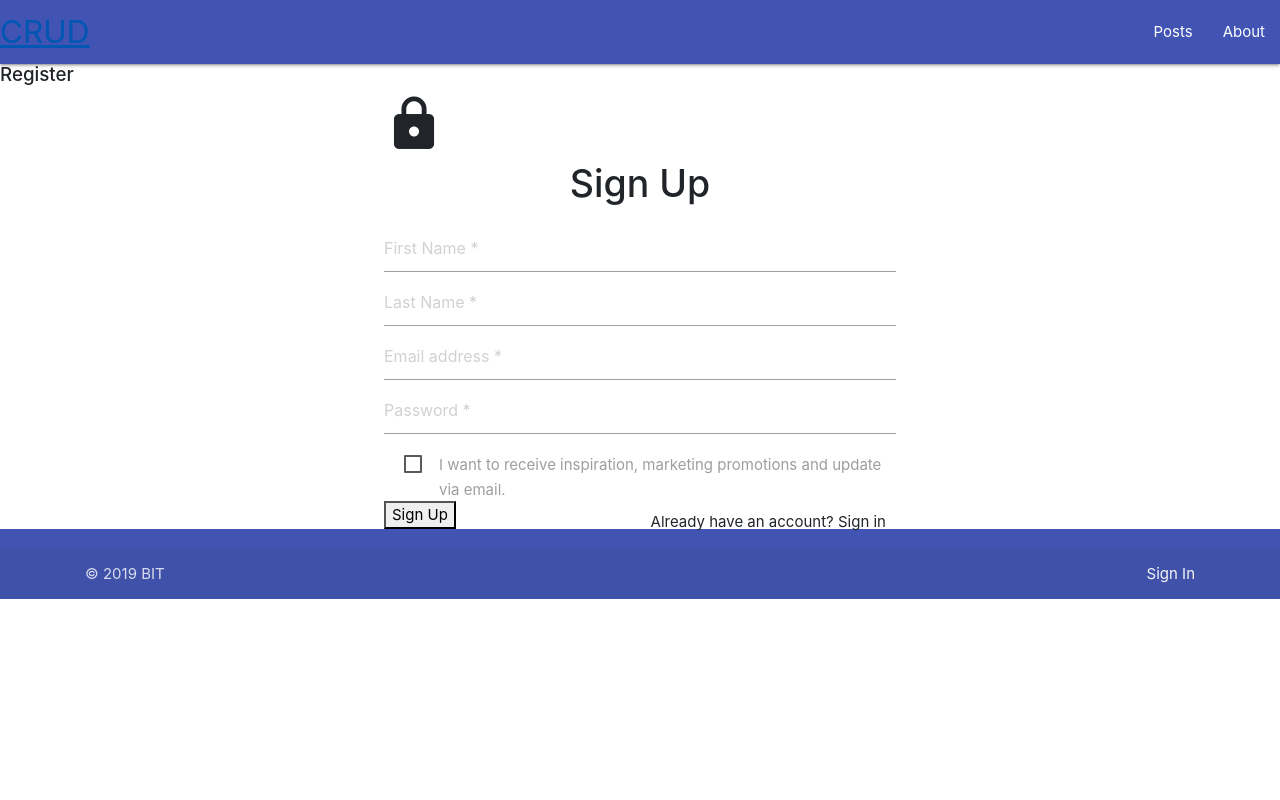
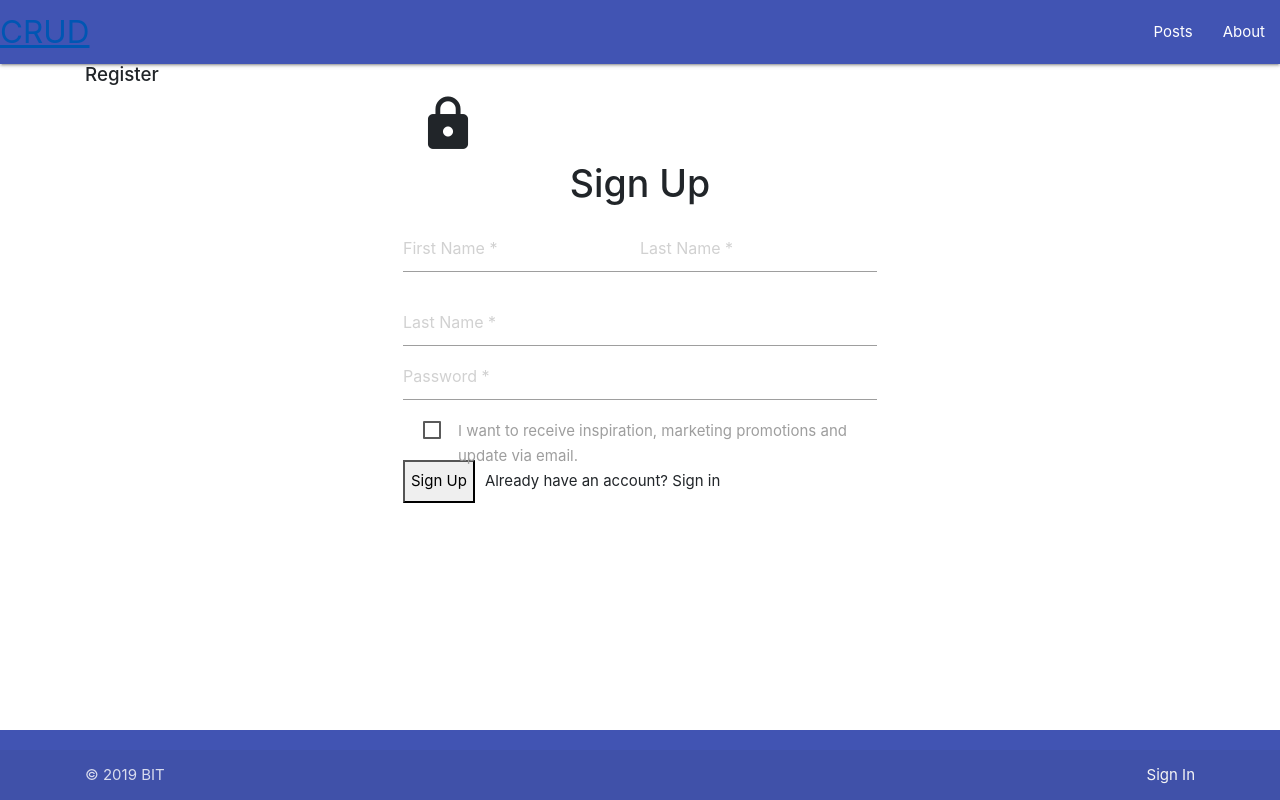
Before and after one commit to SimeunovicStef/FinalProject, a React (Create React App) app in the folder bit-crud/: page /#/sign-up in a window 1280 px wide. Built offline with nearby package versions, Linux system fonts and the light colour scheme.

Commit message:
Signup | wip

```diff
--- a/bit-crud/src/app/App.js
+++ b/bit-crud/src/app/App.js
@@ -1,11 +1,10 @@
 import React from 'react';
+
+import Main from '../components/main/Main'
 import Header from '../components/header/Header'
-import Main from '../components/main/Main'
 import Footer from '../components/footer/Footer'
+
 import 'bootstrap/dist/css/bootstrap.min.css';
-import RegisterForm from '../page/RegisterForm';
-import LoginForm from '../page/LoginForm';
-import { Link, Switch, Route } from 'react-router-dom'
 
 
 function App() {
@@ -13,7 +12,7 @@ function App() {
     <>
       <Header />
 
-      <RegisterForm />
+      <Main />
 
       <Footer />
     </>
--- /dev/null
+++ b/bit-crud/src/components/Row/Row.js
@@ -0,0 +1,5 @@
+import React from 'react';
+
+export const Row = ({ children, className }) => (
+    <div className={`row ${className}`}>{children}</div>
+)
--- a/bit-crud/src/components/input/Input.css
+++ b/bit-crud/src/components/input/Input.css
@@ -0,0 +1 @@
+ .Input {}
--- a/bit-crud/src/components/input/Input.js
+++ b/bit-crud/src/components/input/Input.js
@@ -1,10 +1,14 @@
 import React from 'react'
-import './Input.css'
 
-const Input = (props) => {
-    return (
-        <input name={props.name} type={props.type} placeholder={props.placeholder} className={props.className}></input>
-    )
-}
+// import './Input.css'
+
+const Input = (props) => (
+    <input
+        name={props.name}
+        type={props.type}
+        placeholder={props.placeholder}
+        className={props.className}
+    />
+)
 
 export default Input
--- a/bit-crud/src/components/main/Main.js
+++ b/bit-crud/src/components/main/Main.js
@@ -1,9 +1,15 @@
 import React from 'react'
+import { Switch, Route, Redirect } from 'react-router-dom'
+
+import RegisterForm from '../../page/RegisterForm';
 
 const Main = (props) => {
     return (
-        <main>
-            <h1>Main TEST</h1>
+        <main className="container">
+            <Switch>
+                <Route path="/sign-up" component={RegisterForm} />
+                <Redirect to="/sign-up" />
+            </Switch>
         </main>
     )
 }
--- a/bit-crud/src/index.css
+++ b/bit-crud/src/index.css
@@ -39,28 +39,6 @@ nav {
   margin-right: auto;
 }
 
-input {
-  display: block;
-  padding: 15px;
-  border-radius: 5px;
-  box-shadow: none;
-  border: 1px solid black;
-}
-
-
-.wholeInput {
-  width: 100%;
-}
-
-.sign {
-  background-color: #2278cf;
-  color: white;
-  border-radius: 10px;
-  width: 100%;
-  padding: 7px;
-  border: none;
-}
-
 span {
   float: right;
   margin: 10px;
--- a/bit-crud/src/index.js
+++ b/bit-crud/src/index.js
@@ -1,9 +1,12 @@
 import React from 'react';
 import ReactDOM from 'react-dom';
-import './index.css';
+import { HashRouter } from 'react-router-dom'
+
 import App from './app/App';
 
+import './index.css';
+
 ReactDOM.render(
-    <hashRouter>
+    <HashRouter>
         <App />
-    </hashRouter>, document.getElementById('root'));
+    </HashRouter>, document.getElementById('root'));
--- a/bit-crud/src/page/RegisterForm.js
+++ b/bit-crud/src/page/RegisterForm.js
@@ -4,6 +4,7 @@ import Input from '../components/input/Input'
 import Checkbox from '../components/checkbox/Checkbox'
 import Icon from '../components/icon/Icon'
 import Title from '../components/title/Title'
+import { Row } from '../components/Row/Row'
 
 class RegisterForm extends React.Component {
     constructor(props) {
@@ -17,20 +18,27 @@ class RegisterForm extends React.Component {
 
 
         return (
-            <main>
+            <>
                 <h5>Register</h5>
                 <div className='wraper'>
                     <Icon className='lockLogo' />
                     <Title title='Sign Up' className='title' />
-                    <Input name='firstName' type='text' placeholder='First Name *' className='halfInput' />
-                    <Input name='lastName' type='text' placeholder='Last Name *' className='halfInput' />
-                    <Input name='email' type='email' placeholder='Email address *' />
-                    <Input name='password' type='password' placeholder='Password *' />
-                    <Checkbox onChange={(d) => console.log(d)} label="I want to receive inspiration, marketing promotions and update via email." />
-                    <Button title='Sign Up' />
-                    <span className=''>Already have an account? Sign in</span>
+
+                    <Row>
+                        <Input name='firstName' type='text' placeholder='First Name *' className='col s6' />
+                        <Input name='lastName' type='text' placeholder='Last Name *' className='col s6' />
+                    </Row>
+
+                    <Row>
+                        <Input name='lastName' type='text' placeholder='Last Name *' />
+                        <Input name='password' type='password' placeholder='Password *' />
+
+                        <Checkbox onChange={(d) => console.log(d)} label="I want to receive inspiration, marketing promotions and update via email." />
+                        <Button title='Sign Up' />
+                        <span className=''>Already have an account? Sign in</span>
+                    </Row>
                 </div>
-            </main>
+            </>
         )
     }
 }
```
